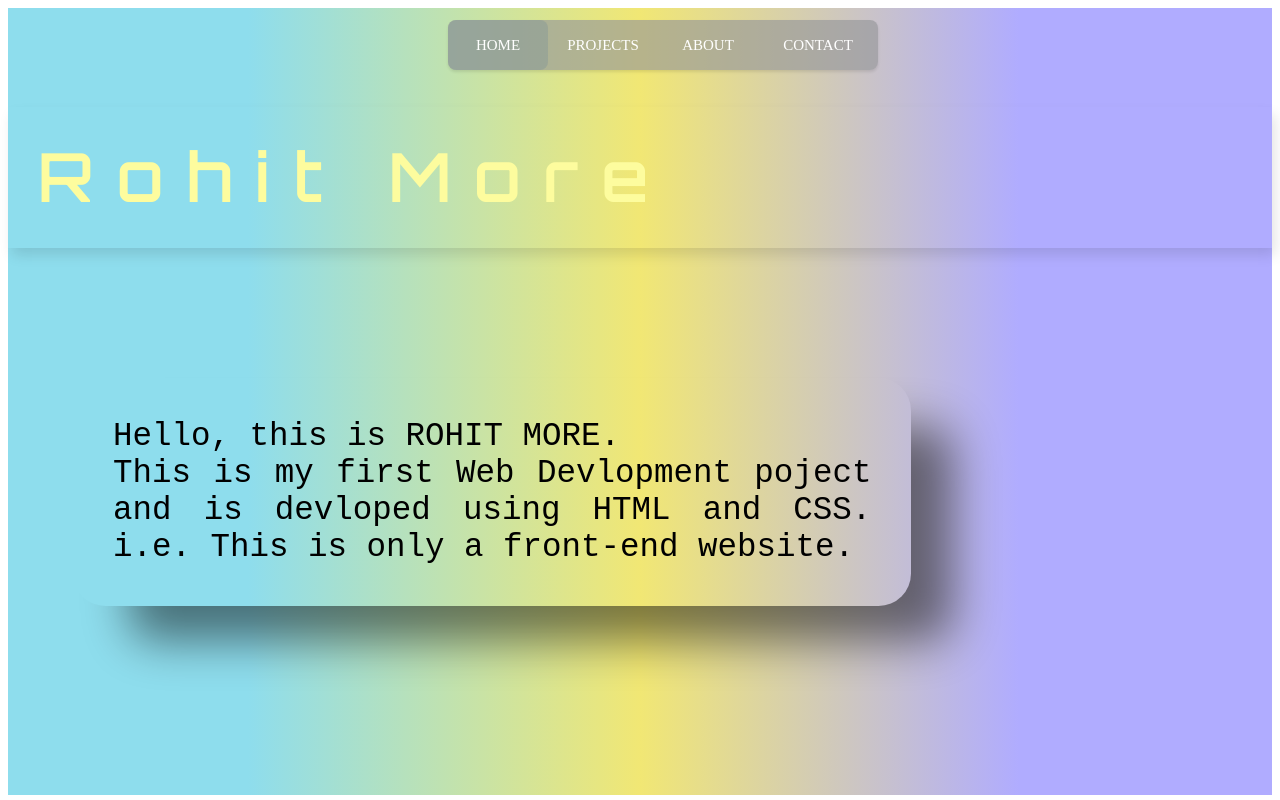
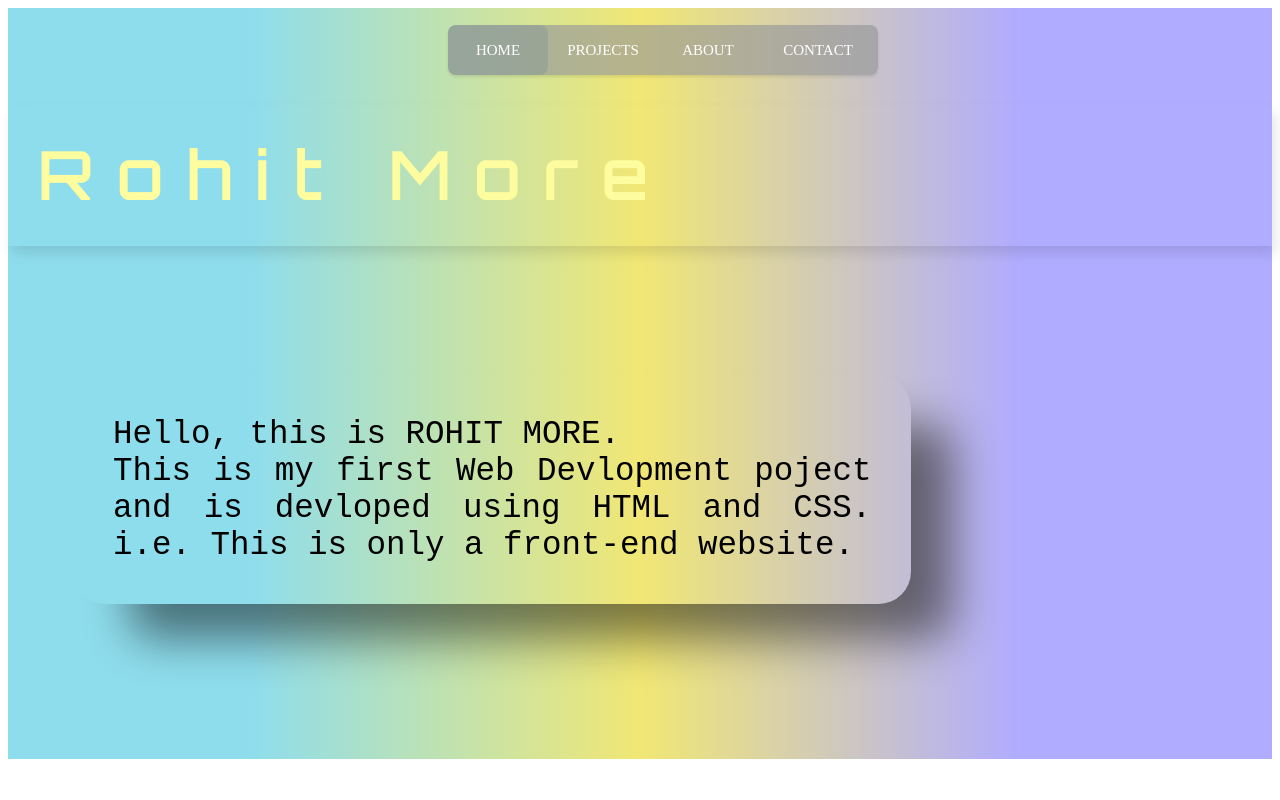
Before and after one commit to rohitmore02/Portfolio, a plain HTML site: page index.html in a window 1280 px wide. Shown: the top 800 px of the page. Drawn offline with Linux system fonts and the light colour scheme.

Commit message:
Update index.html

```diff
--- a/index.html
+++ b/index.html
@@ -10,8 +10,8 @@
 
 <style>
     .landing_pg_1{
-        height: 49em;
-        padding-top: .2em;
+        height: 750px;
+        padding-top: 1px;
         margin: 0em 0em 0em 0em;
         background: rgb(142,221,237);
         background: linear-gradient(90deg, rgba(142,221,237,1) 19%, rgba(241,231,116,1) 50%, rgba(176,172,255,1) 80%);
@@ -19,7 +19,7 @@
     nav{
     	position: fixed;
     	left: 35%;
-        top: 20px;
+        top: 25px;
     	width: 430px;
     	height: 50px;
     	background: #939699a1;
```
